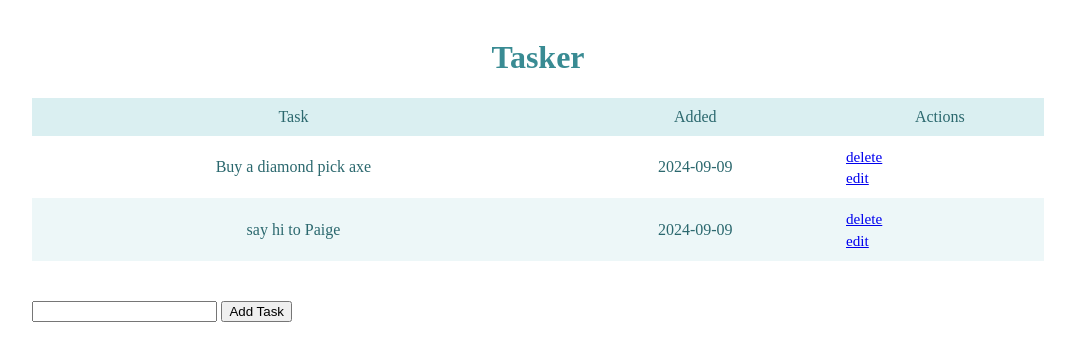
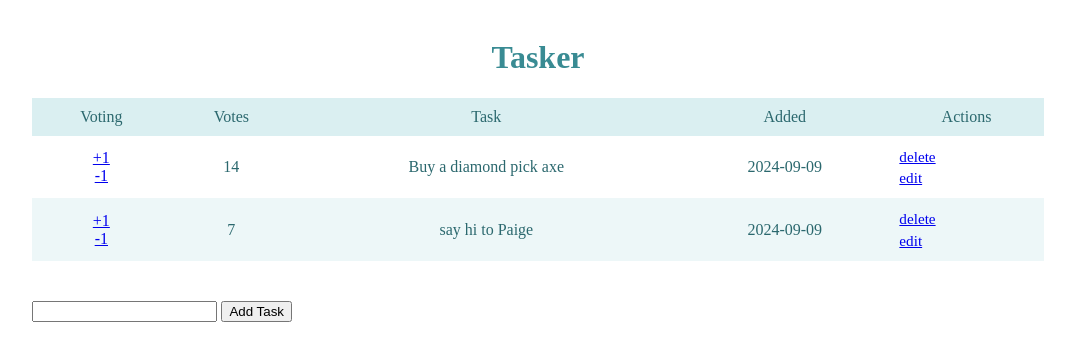
Before and after one commit to celiason/uptodo, a Flask app: page / in a window 1280 px wide. Shown: the top 361 px of the page, without its empty margins (102-1177 px from the left). Run offline with Flask 3, Linux system fonts and the light colour scheme; data comes from the database, SQL or seed files in the repository; both versions use the stored data as it was after the commit.

Commit message:
add upvote capability

```diff
--- a/app.py
+++ b/app.py
@@ -16,6 +16,7 @@ class Todo(db.Model):
     id = db.Column(db.Integer, primary_key=True)
     content = db.Column(db.String(200), nullable=False)
     completed = db.Column(db.Integer, default=0)
+    votes = db.Column(db.Integer, default=0)
     date_created = db.Column(db.DateTime, default=datetime.utcnow)
 
     def __repr__(self):
@@ -27,7 +28,6 @@ def index():
     if request.method == 'POST':
         task_content = request.form['content']
         new_task = Todo(content=task_content)
-
         try:
             db.session.add(new_task)
             db.session.commit()
@@ -35,14 +35,15 @@ def index():
         except:
             return 'There was an issue adding this task!'
     else:
-        tasks = Todo.query.order_by(Todo.date_created).all() # ordering all todos in db
+        # ordering todos in db
+        # tasks = Todo.query.order_by(Todo.date_created).all()
+        tasks = Todo.query.order_by(Todo.votes.desc())
         return render_template('index.html', tasks=tasks)
 
 # delete tasks
 @app.route('/delete/<int:id>')
 def delete(id:int):
     task_to_delete = Todo.query.get_or_404(id)
-
     try:
         db.session.delete(task_to_delete)
         db.session.commit()
@@ -54,7 +55,6 @@ def delete(id:int):
 @app.route('/edit/<int:id>', methods=["GET","POST"])
 def edit(id:int):
     task = Todo.query.get_or_404(id)
-
     if request.method == "POST":
         task.content = request.form['content']
         try:
@@ -65,6 +65,31 @@ def edit(id:int):
     else:
         return render_template('edit.html', task=task)
 
+# upvote tasks
+@app.route('/upvote/<int:id>')
+def upvote(id:int):
+    task = Todo.query.get_or_404(id)
+    try:
+        task.votes = task.votes + 1
+        db.session.commit()
+        return redirect('/')
+    except:
+        return redirect('/')
+
+# downvote tasks
+@app.route('/downvote/<int:id>')
+def downvote(id:int):
+    task = Todo.query.get_or_404(id)
+    try:
+        task.votes = task.votes - 1
+        db.session.commit()
+        return redirect('/')
+    except:
+        return redirect('/')
+
+# tag tasks
+
+
 # run the app
 if __name__ == '__main__':
     with app.app_context():
--- a/templates/index.html
+++ b/templates/index.html
@@ -9,12 +9,20 @@
     <h1 style="text-align: center;">Tasker</h1>
     <table>
         <tr>
+            <th>Voting</th>
+            <th>Votes</th>
             <th>Task</th>
             <th>Added</th>
             <th>Actions</th>
         </tr>
         {% for task in tasks %}
             <tr>
+                <td>
+                    <a href="/upvote/{{task.id}}">+1</a>
+                    <br>
+                    <a href="/downvote/{{task.id}}">-1</a>
+                </td>
+                <td>{{ task.votes }}</td>
                 <td>{{ task.content }}</td>
                 <td>{{ task.date_created.date() }}</td>
                 <td>
@@ -22,7 +30,6 @@
                     <br>
                     <a href="/edit/{{task.id}}">edit</a>
                 </td>
-
             </tr>
         {% endfor %}
     </table>
```
Also changed, not shown: instance/test.db.
